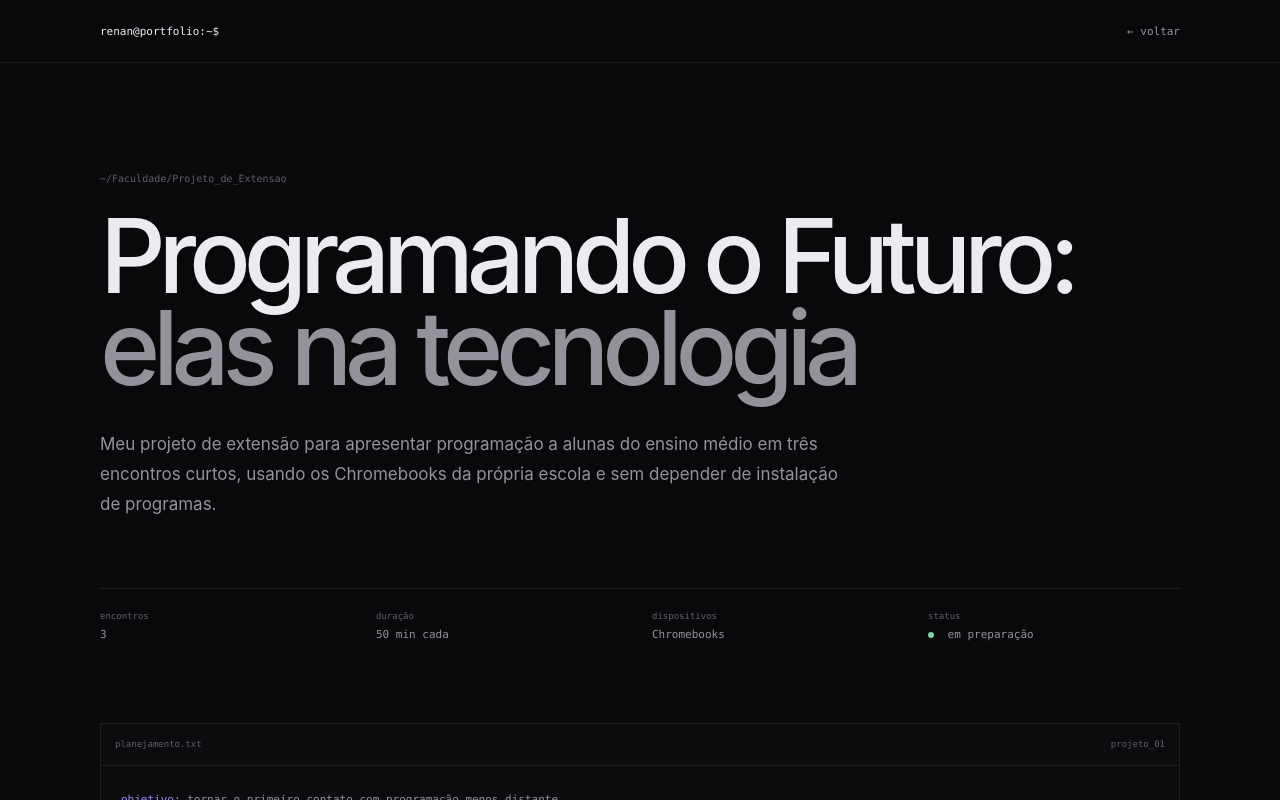
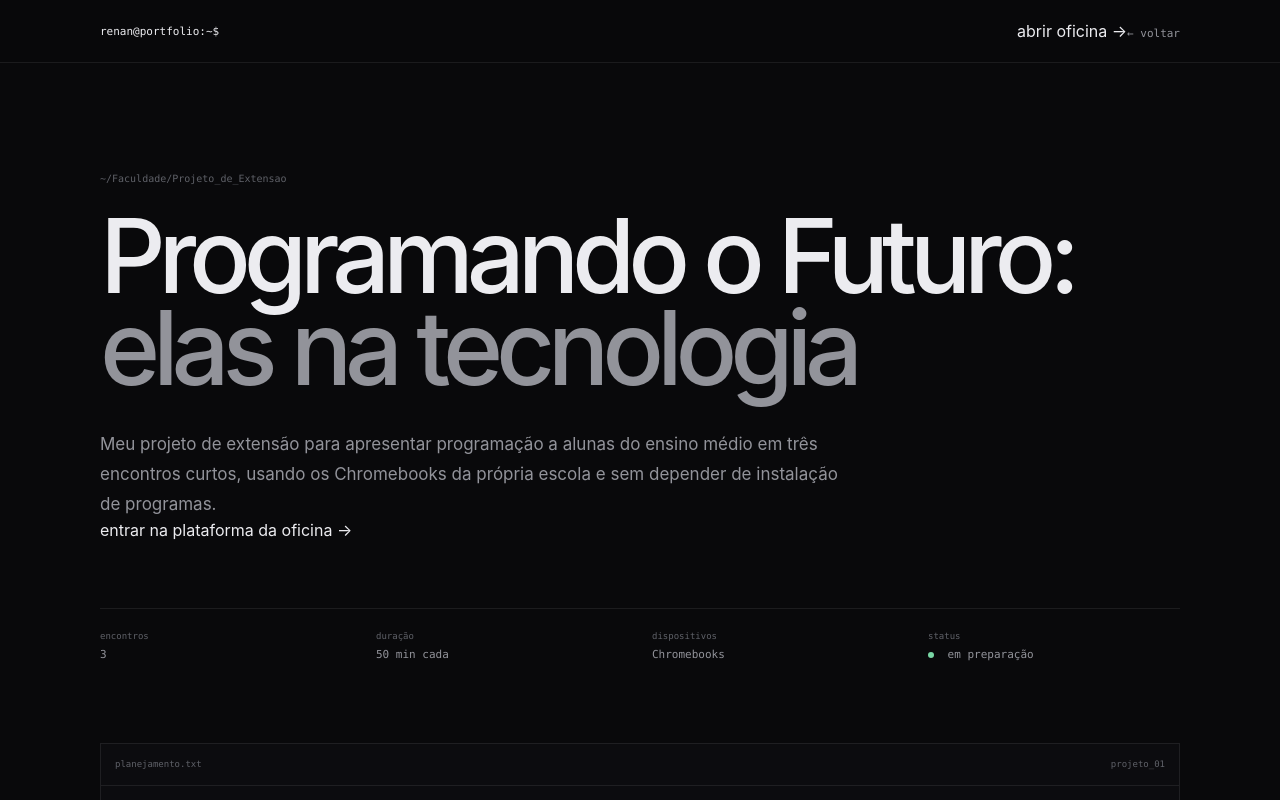
Before and after one commit to renaniii/portfolio, a React (Vite) app: page /projetos/programando-o-futuro in a window 1280 px wide. Shown: the top 800 px of the page. Built offline with nearby package versions, Linux system fonts and the light colour scheme.

Commit message:
feat: conecta case com a plataforma da oficina

```diff
--- a/src/pages/ProgramandoFuturo.tsx
+++ b/src/pages/ProgramandoFuturo.tsx
@@ -21,9 +21,14 @@ function ProgramandoFuturo() {
           <Link className="case-brand" to="/">
             renan@portfolio:~$
           </Link>
-          <Link className="case-back" to="/">
-            ← voltar
-          </Link>
+          <div className="case-nav-actions">
+            <Link className="case-workshop-link" to="/oficina">
+              abrir oficina →
+            </Link>
+            <Link className="case-back" to="/">
+              ← voltar
+            </Link>
+          </div>
         </div>
       </header>
 
@@ -42,6 +47,12 @@ function ProgramandoFuturo() {
             ensino médio em três encontros curtos, usando os Chromebooks da
             própria escola e sem depender de instalação de programas.
           </p>
+
+          <div className="case-hero-actions">
+            <Link className="case-workshop-button" to="/oficina">
+              entrar na plataforma da oficina →
+            </Link>
+          </div>
 
           <dl className="case-meta">
             <div>
```
